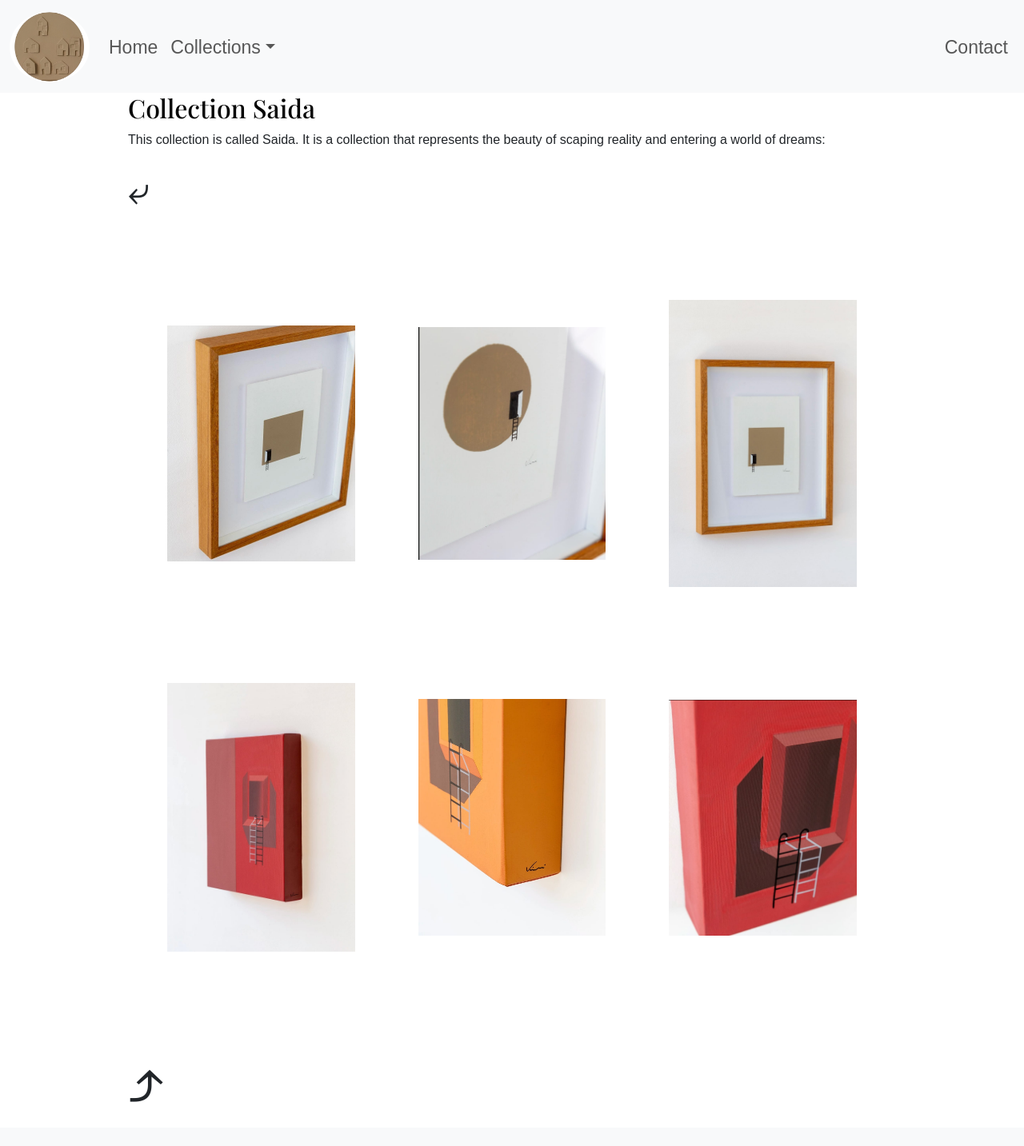
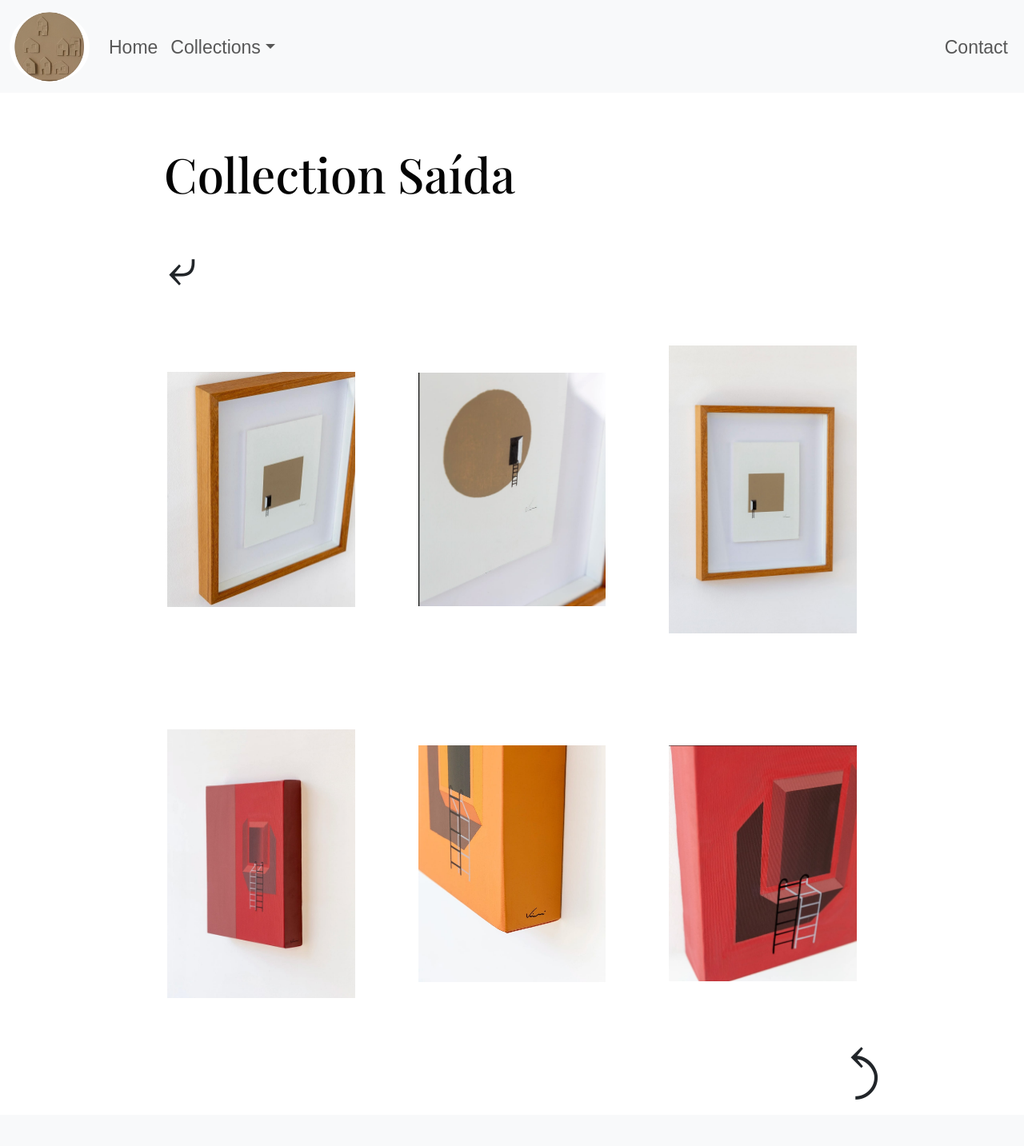
Before and after one commit to mariaciceri/viniPage, a React (Vite) app: page /collection/1 in a window 1280 px wide. Shown: the top 1433 px of the page at 80% size. Built offline with nearby package versions, Linux system fonts and the light colour scheme; a web font is replaced by a local one.

Commit message:
style collection display

```diff
--- a/src/collections.json
+++ b/src/collections.json
@@ -1,8 +1,7 @@
 [
   {
     "id": 1,
-    "title": "Collection Saida",
-    "description": "This collection is called Saida. It is a collection that represents the beauty of scaping reality and entering a world of dreams:",
+    "title": "Collection Saída",
     "imagePaths": [
         "/images/collection1/vini-saida.jpeg",
         "/images/collection1/vini-saida2.jpeg",
@@ -16,7 +15,6 @@
   {
     "id": 2,
     "title": "Collection 2",
-    "description": "This is a brief description of Collection 2.",
     "imagePaths": [
         "/images/collection1/vini-saida27.jpeg",
         "/images/collection1/vini-saida4.jpeg"
--- a/src/components/CollectionDisplay.jsx
+++ b/src/components/CollectionDisplay.jsx
@@ -50,13 +50,9 @@ export default function CollectionDisplay() {
   };
 
   return (
-    <div>
-      <h2>{collection.title}</h2>
-      <p>{collection.description}</p>
-      <span
-        style={{ fontSize: "3em", cursor: "pointer" }}
-        onClick={() => navigate("/")}
-      >
+    <div className="collection-display">
+      <h2 className="title">{collection.title}</h2>
+      <span className="back" onClick={() => navigate("/")}>
         &#10550;
       </span>
       <div className="paintings">
@@ -92,15 +88,15 @@ export default function CollectionDisplay() {
       )}
 
       <span
+        className="scroll-to-top"
         onClick={() =>
           window.scrollTo({
             top: 0,
             behavior: "smooth",
           })
         }
-        style={{ fontSize: "5em", cursor: "pointer" }}
       >
-        &#10548;
+        &#10553;
       </span>
     </div>
   );
--- a/src/styles/collectionDisplay.css
+++ b/src/styles/collectionDisplay.css
@@ -1,10 +1,13 @@
+.collection-display {
+  margin: 40px 20px;
+}
+
 .paintings {
   display: grid;
   grid-template-columns: 100%;
   grid-gap: 20px;
   justify-items: center;
   align-items: center;
-  margin: 50px 20px;
 }
 
 .painting {
@@ -60,8 +63,25 @@
   right: 20px;
 }
 
+.scroll-to-top {
+  font-size: 4em;
+  cursor: pointer;
+  transform: rotate(-180deg);
+  float: right;
+}
+
+.back {
+  font-size: 4em;
+  cursor: pointer;
+  margin: 0 30px;
+}
+
 @media screen and (min-width: 768px) {
   .paintings {
     grid-template-columns: 1fr 1fr 1fr;
   }
+
+  .title {
+    font-size: 60px;
+  }
 }
```
